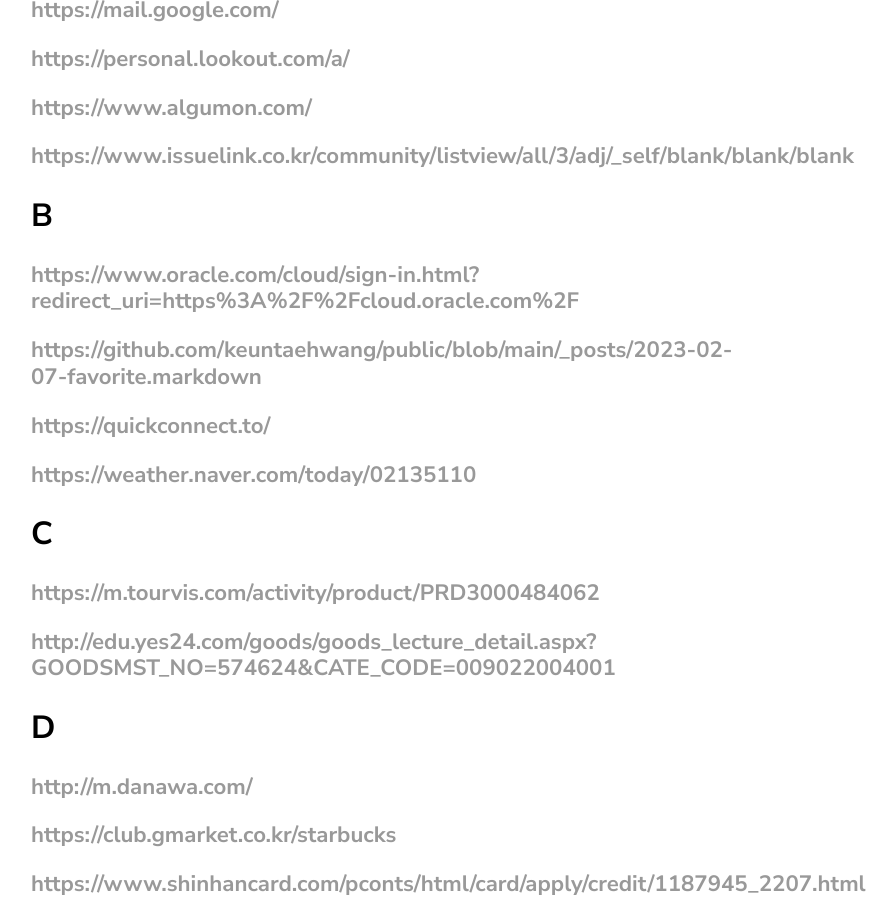
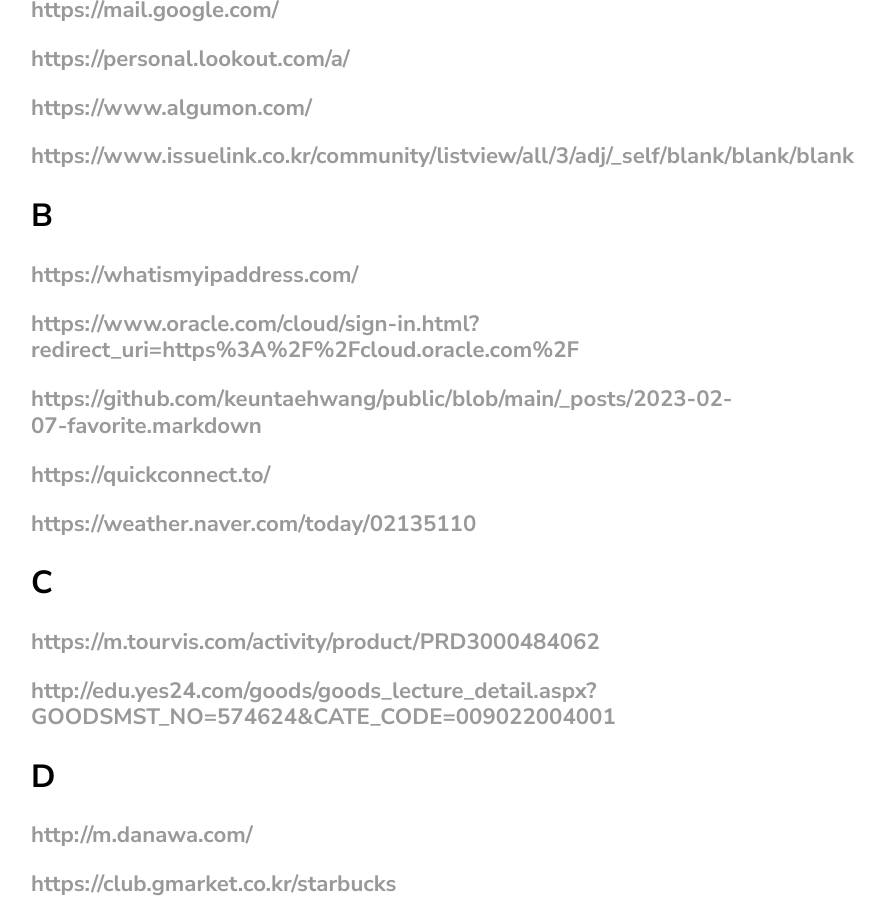
Before and after one commit to keuntaehwang/public, a Jekyll site: the page built from _posts/2023-02-07-favorite.markdown, in a window 1280 px wide and 900 px high, scrolled down 628 px. Shown: the whole window, without its empty margins (69-965 px from the left). Built offline with Jekyll 4.4.1, drawn with Linux system fonts in a browser that asks for light colours.

Commit message:
Update 2023-02-07-favorite.markdown

```diff
--- a/_posts/2023-02-07-favorite.markdown
+++ b/_posts/2023-02-07-favorite.markdown
@@ -13,6 +13,7 @@ categories: NONE
 ### <https://www.issuelink.co.kr/community/listview/all/3/adj/_self/blank/blank/blank>
 
 ## B
+### <https://whatismyipaddress.com/>
 ### <https://www.oracle.com/cloud/sign-in.html?redirect_uri=https%3A%2F%2Fcloud.oracle.com%2F>
 ### <https://github.com/keuntaehwang/public/blob/main/_posts/2023-02-07-favorite.markdown>
 ### <https://quickconnect.to/>
```
